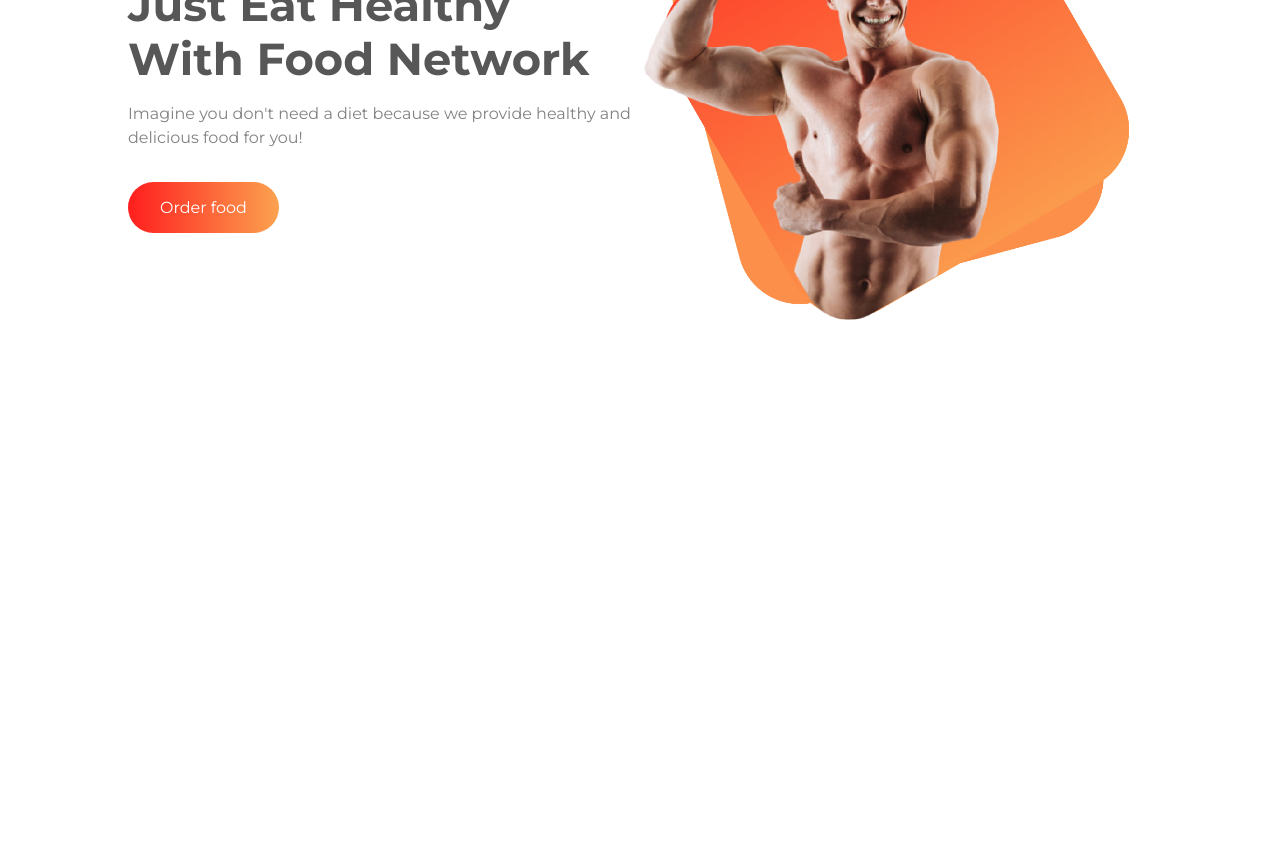
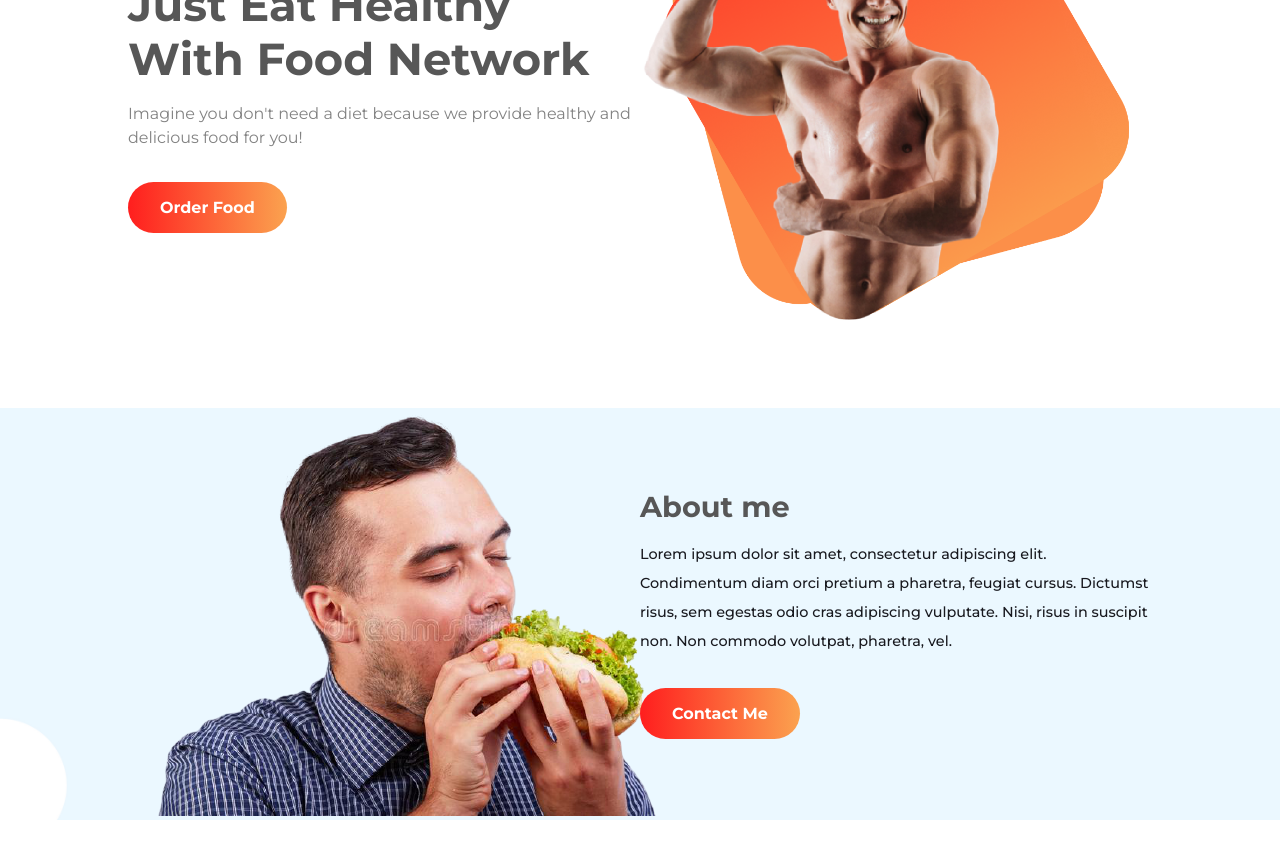
Before and after one commit to ahm-rubayed/eat-healthy, a plain HTML site: page index.html in a window 1280 px wide. Shown: the part 236-1094 px from the top of the page. Before the commit the page ends 800 px from the top, so only its background shows below. Drawn offline with Linux system fonts and the light colour scheme.

Commit message:
About section completed

```diff
--- a/index.html
+++ b/index.html
@@ -6,14 +6,18 @@
     <meta name="viewport" content="width=device-width, initial-scale=1.0" />
     <title>Eat Healthy</title>
     <!-- Google Fonts -->
-    <link rel="preconnect" href="https://fonts.googleapis.com">
-    <link rel="preconnect" href="https://fonts.gstatic.com" crossorigin>
-    <link href="https://fonts.googleapis.com/css2?family=Montserrat:wght@400;500;600;700&display=swap" rel="stylesheet">
+    <link rel="preconnect" href="https://fonts.googleapis.com" />
+    <link rel="preconnect" href="https://fonts.gstatic.com" crossorigin />
+    <link
+      href="https://fonts.googleapis.com/css2?family=Montserrat:wght@400;500;600;700&display=swap"
+      rel="stylesheet"
+    />
     <link rel="stylesheet" href="style.css" />
   </head>
   <body>
     <!-- Header Area -->
-    <section class="eat-header flex">
+    <section class="eat-header">
+      <div class="container">
         <div class="col">
           <h1>
             <span>Skip</span> the diet, <br />
@@ -21,19 +25,36 @@
             with food network
           </h1>
           <p>
-          Imagine you don't need a diet because we provide healthy and delicious
-          food for you!
+            Imagine you don't need a diet because we provide healthy and
+            delicious food for you!
           </p>
           <a href="#" class="btn">Order food</a>
         </div>
         <div class="col">
-        <img src="images/male/man.png" alt="Hero Image">
+          <img src="images/male/man.png" alt="Hero Image" />
+        </div>
       </div>
     </section>
 
     <!-- About section -->
     <section class="about">
+      <div class="container">
+        <div class="col">
+          <img src="images/male/male3.png" alt="About image" />
+        </div>
+        <div class="col">
+          <h2>About me</h2>
+          <p>
+            Lorem ipsum dolor sit amet, consectetur adipiscing elit. Condimentum
+            diam orci pretium a pharetra, feugiat cursus. Dictumst risus, sem
+            egestas odio cras adipiscing vulputate. Nisi, risus in suscipit non.
+            Non commodo volutpat, pharetra, vel.
+          </p>
+          <a href="#" class="btn">Contact me</a>
+        </div>
+      </div>
+    </section>
 
-    </section>
+
   </body>
 </html>
--- a/style.css
+++ b/style.css
@@ -7,10 +7,16 @@ body {
     font-family: 'Montserrat', sans-serif;
 }
 
-.flex{
+section {
+    margin: 4rem 0;
+}
+
+.container {
     display: flex;
     align-items: center;
-    padding: 4rem 8rem;
+    justify-content: space-around;
+    width: 80%;
+    margin: auto;
 }
 
 .col {
@@ -25,14 +31,11 @@ body {
     border-radius: 30px;
     margin: 1rem 0;
     display: inline-block;
+    font-weight: bold;
+    text-transform: capitalize;
 }
 
-/* Header-area */
-/* .eat-header .col:nth-child(1) {
-    width: 70%;
-} */
-
-.eat-header img{
+.eat-header img {
     width: 100%;
 }
 
@@ -52,3 +55,23 @@ body {
     color: #828282;
     line-height: 1.5;
 }
+
+/* About section */
+.about {
+    background: url(images/shapes/Frame\ 57.jpg) no-repeat center;
+    background-size: cover;
+}
+
+.about .col h2 {
+    margin: 1rem 0;
+    font-size: 1.8rem;
+    color: #575757;
+}
+
+.about .col p {
+    line-height: 2;
+    color: #18191F;
+    font-weight: 500;
+    font-size: .9rem;
+    margin: 1rem 0;
+}
```
Also changed, not shown: images/male/male1.png (renamed from images/male/31602633-happy-man-with-unhealthy-burger-sandwich-in-hand-get-ready-to-eat-isolated-on-a-white-background-fas-removebg-preview.png), images/male/male2.png (renamed from images/male/attractive-man-eating-hamburger-he-260nw-310832510-removebg-preview.png), images/male/male3.png (renamed from images/male/guy-eats-hot-dog-which-himself-has-prepared-street-food-young-man-blue-shirt-eats-hot-dog-white-background-100449486-removebg-preview.png), images/male/male4.png (renamed from images/male/young-guy-holding-fresh-burger_79782-176-removebg-preview.png). Lines whose indentation alone changed are shown as unchanged.
